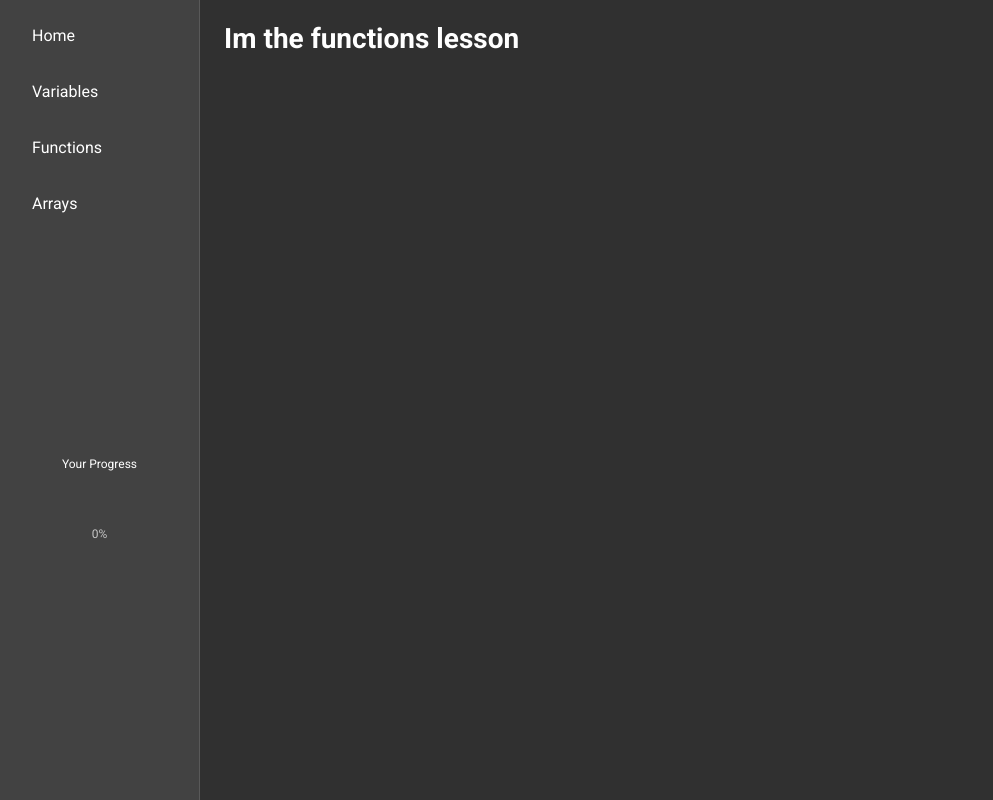
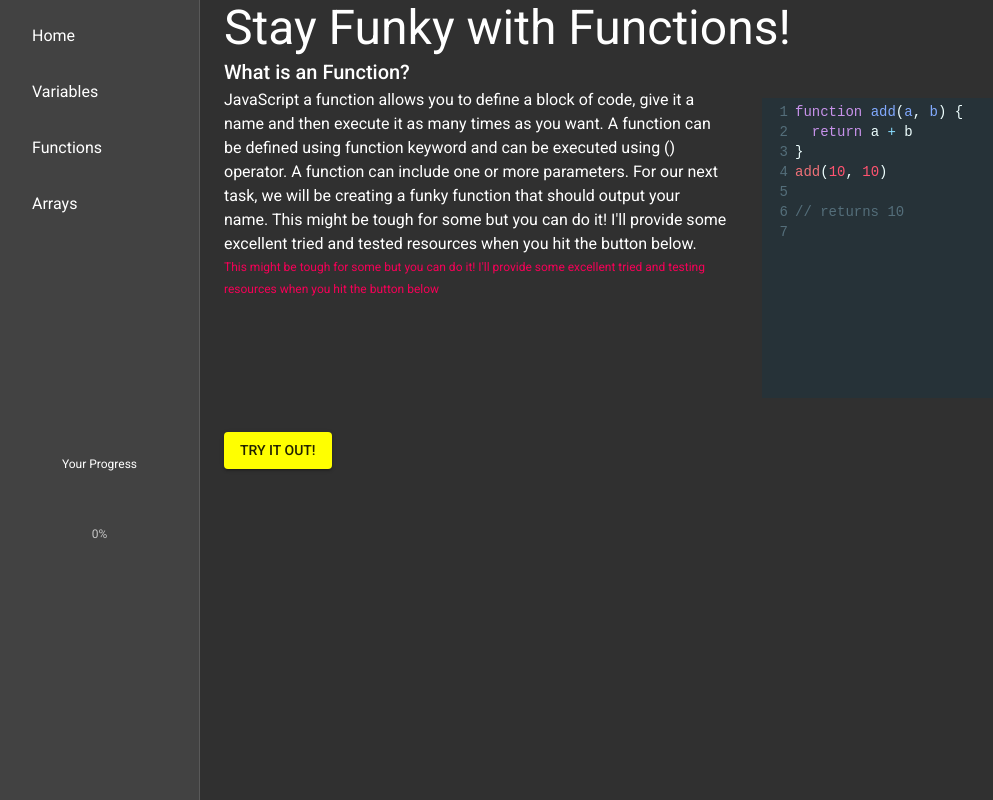
Before and after one commit to hector4213/mintbean-jsbootcamplite, a React (Create React App) app: page /functions in a window 1280 px wide. Both pictures are taken after a click on the button "LETS GET STARTED". Shown: the whole page, without its empty margins (0-993 px from the left). Built offline with nearby package versions, Linux system fonts and the light colour scheme.

Commit message:
function lesson completed mostly

```diff
--- a/src/lessons/FunctionsLesson.jsx
+++ b/src/lessons/FunctionsLesson.jsx
@@ -1,10 +1,64 @@
-import React from 'react'
+import React, { useState } from 'react'
+import FunctionTheory from './FunctionTheory'
+import FunctionAction from './FunctionAction'
 import { Container } from '@material-ui/core'
+import Header from '../components/Header'
 
-const FunctionsLesson = () => {
+const EXAMPLE = `// `
+
+const FunctionsLesson = ({ user, userPoints, setUserPoints }) => {
+	const [code, setCode] = useState()
+	const [output, setOutput] = useState('Im the output')
+	const [lesson, setLesson] = useState({
+		completed: false,
+		lessonType: 'theory',
+	})
+
+	const goToAction = () => {
+		setLesson((lesson) => ({ ...lesson, lessonType: 'action' }))
+	}
+
+	const backToTheory = () => {
+		setLesson((lesson) => ({ ...lesson, lessonType: 'theory' }))
+	}
+	const completeLesson = () => {
+		if (!lesson.completed) {
+			setLesson((lesson) => ({ ...lesson, completed: true }))
+			setUserPoints((prevPoints) => prevPoints + 40)
+			setOutput('Correct!')
+		} else {
+			setOutput('You have already completed this lesson! Try another one')
+		}
+	}
+	const checkCodeAnswer = () => {
+		const userCode = `${code}`
+
+		try {
+			if (eval(userCode) === 'hello') {
+				setOutput('correct!')
+				//add points here
+			}
+		} catch (error) {
+			setOutput(error.name)
+		}
+	}
 	return (
 		<Container>
-			<h1>Im the functions lesson</h1>
+			<Header variant={'h3'} align={'left'}>
+				Stay Funky with Functions!
+			</Header>
+			{lesson.lessonType === 'theory' && (
+				<FunctionTheory onClick={goToAction} />
+			)}
+			{lesson.lessonType === 'action' && (
+				<FunctionAction
+					code={code}
+					setCode={setCode}
+					backToTheory={backToTheory}
+					checkCodeAnswer={checkCodeAnswer}
+					output={output}
+				/>
+			)}
 		</Container>
 	)
 }
```
